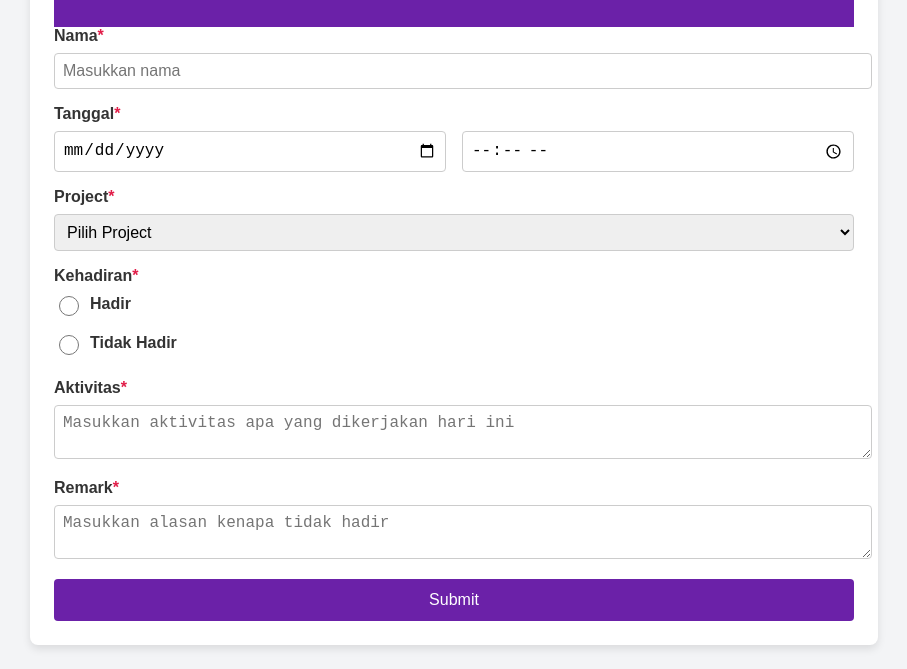
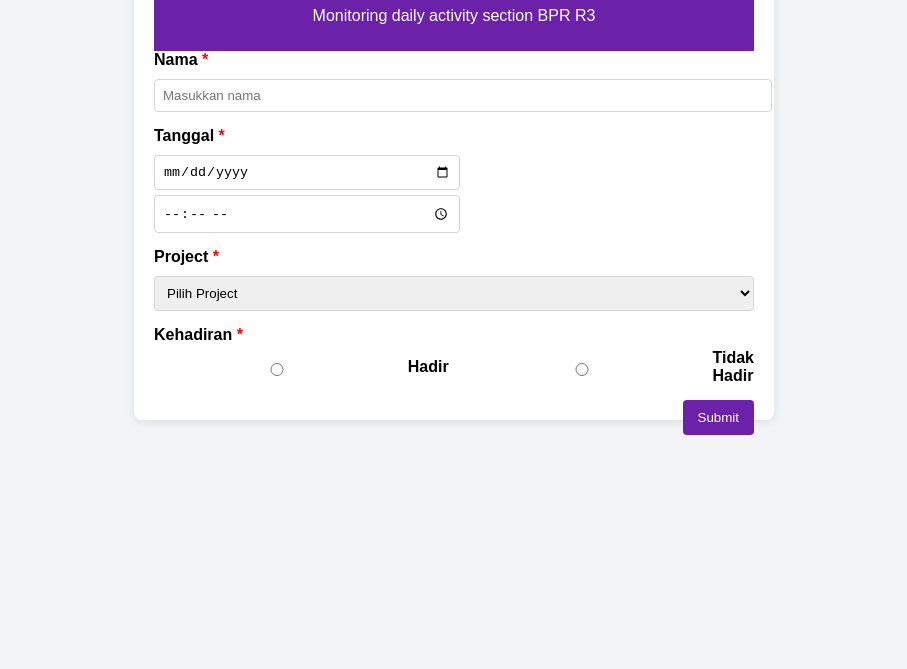
Before and after one commit to splixon224/monitoring, a plain HTML site: page index.html in a window 1280 px wide. Shown: the part 131-800 px from the top of the page, without its empty margins (186-1093 px from the left). Drawn offline with Linux system fonts and the light colour scheme.

Commit message:
Update index.html

```diff
--- a/index.html
+++ b/index.html
@@ -7,79 +7,121 @@
     <link rel="stylesheet" href="https://cdnjs.cloudflare.com/ajax/libs/font-awesome/5.15.3/css/all.min.css">
     <style>
         body {
-            background-color: #f3f4f6; /* Warna latar belakang */
-            padding: 1rem;
-            font-family: 'Arial', sans-serif;
+            background-color: #f3f4f6;
+            font-family: Arial, sans-serif;
+            padding: 20px;
         }
         .container {
-            max-width: 800px;
+            max-width: 600px;
             margin: auto;
             background-color: #ffffff;
             border-radius: 8px;
-            box-shadow: 0 4px 8px rgba(0, 0, 0, 0.1);
-            padding: 1.5rem;
+            box-shadow: 0 2px 10px rgba(0, 0, 0, 0.1);
+            padding: 20px;
         }
         .header {
-            background-color: #6b21a8; /* Warna ungu gelap */
-            color: #ffffff;
-            padding: 1rem;
+            background-color: #6b21a8;
+            color: white;
+            padding: 10px 15px;
             border-radius: 8px 8px 0 0;
             text-align: center;
         }
-        .header h1 {
-            margin: 0;
-            font-size: 1.5rem;
+        .form-group {
+            margin-bottom: 15px;
         }
-        .form-group {
-            margin-bottom: 1rem;
-        }
-        label {
+        .form-group label {
             display: block;
             font-weight: bold;
-            margin-bottom: 0.5rem;
-            color: #333333;
+            margin-bottom: 5px;
         }
-        input[type="text"],
-        input[type="date"],
-        input[type="time"],
-        select,
-        textarea {
+        .form-group input, .form-group select, .form-group textarea {
             width: 100%;
-            padding: 0.5rem;
-            border: 1px solid #cccccc;
+            padding: 8px;
+            border: 1px solid #d1d5db;
             border-radius: 4px;
-            font-size: 1rem;
+            margin-top: 5px;
         }
-        .radio-group {
-            display: flex;
-            flex-direction: column;
-            gap: 0.5rem;
+        .form-group input[type="date"], .form-group input[type="time"] {
+            width: 48%;
+            display: inline-block;
         }
-        .radio-group label {
+        .form-group .radio-group {
             display: flex;
             align-items: center;
-            gap: 0.5rem;
+            gap: 10px;
         }
-        .radio-group input {
-            width: 20px; /* Ukuran radio button */
-            height: 20px;
+        .form-group .radio-group label {
+            margin-bottom: 0;
         }
-        .submit-btn {
-            display: block;
-            width: 100%;
-            background-color: #6b21a8; /* Warna ungu gelap */
-            color: #ffffff;
-            padding: 0.75rem;
+        .hidden {
+            display: none;
+        }
+        .btn-submit {
+            background-color: #6b21a8;
+            color: white;
+            padding: 10px 15px;
             border: none;
             border-radius: 4px;
-            font-size: 1rem;
             cursor: pointer;
-            text-align: center;
+            float: right;
         }
-        .submit-btn:hover {
-            background-color: #4c1d95; /* Warna ungu yang lebih gelap */
+        .btn-submit:hover {
+            background-color: #4b0082;
         }
     </style>
+</head>
+<body>
+    <div class="container">
+        <div class="header">
+            <h1>Daily Activity BPR R3</h1>
+            <p>Monitoring daily activity section BPR R3</p>
+        </div>
+        <form id="activity-form" onsubmit="handleSubmit(event)">
+            <div class="form-group">
+                <label for="nama">Nama <span style="color: red;">*</span></label>
+                <input type="text" id="nama" placeholder="Masukkan nama" required>
+            </div>
+            <div class="form-group">
+                <label for="date-input">Tanggal <span style="color: red;">*</span></label>
+                <input type="date" id="date-input" required style="width: 48%; display: inline-block;">
+                <input type="time" id="time-input" required style="width: 48%; display: inline-block;">
+            </div>
+            <div class="form-group">
+                <label for="project">Project <span style="color: red;">*</span></label>
+                <select id="project" required>
+                    <option value="">Pilih Project</option>
+                    <option>Collection KUM</option>
+                    <option>Collection Retail</option>
+                    <option>Collection SME</option>
+                    <option>Hygiene</option>
+                    <option>ORP Portal</option>
+                    <option>WFMS</option>
+                </select>
+            </div>
+            <div class="form-group">
+                <label>Kehadiran <span style="color: red;">*</span></label>
+                <div class="radio-group">
+                    <input type="radio" id="hadir" name="kehadiran" value="Hadir" onclick="updateSection()" required>
+                    <label for="hadir">Hadir</label>
+                    <input type="radio" id="tidak-hadir" name="kehadiran" value="Tidak Hadir" onclick="updateSection()" required>
+                    <label for="tidak-hadir">Tidak Hadir</label>
+                </div>
+            </div>
+
+            <div id="section-2" class="form-group hidden">
+                <label for="aktivitas">Aktivitas <span style="color: red;">*</span></label>
+                <textarea id="aktivitas" placeholder="Masukkan aktivitas apa yang dikerjakan hari ini" required></textarea>
+            </div>
+
+            <div id="section-3" class="form-group hidden">
+                <label for="remark">Alasan Tidak Hadir <span style="color: red;">*</span></label>
+                <textarea id="remark" placeholder="Masukkan alasan kenapa tidak hadir" required></textarea>
+            </div>
+
+            <button type="submit" class="btn-submit">Submit</button>
+        </form>
+    </div>
+
     <script>
         function updateSection() {
             const hadir = document.getElementById('hadir').checked;
@@ -120,13 +162,13 @@
 
             if (validateDate()) {
                 // Ambil data dari form
-                const nama = document.querySelector('input[type="text"]').value;
+                const nama = document.getElementById('nama').value;
                 const date = document.getElementById('date-input').value;
                 const time = document.getElementById('time-input').value;
-                const project = document.querySelector('select').value;
-                const kehadiran = document.querySelector('input[name="kehadiran"]:checked')?.nextSibling.textContent.trim();
-                const aktivitas = document.querySelector('#section-2 textarea')?.value || '';
-                const remark = document.querySelector('#section-3 textarea')?.value || '';
+                const project = document.getElementById('project').value;
+                const kehadiran = document.querySelector('input[name="kehadiran"]:checked')?.value;
+                const aktivitas = document.getElementById('aktivitas').value || '';
+                const remark = document.getElementById('remark').value || '';
 
                 // Struktur data untuk dikirim ke Google Apps Script
                 const data = {
@@ -140,7 +182,7 @@
                 };
 
                 try {
-                    const response = await fetch('https://script.google.com/macros/s/AKfycbyTUl22Dd-53yt1Scg4jPeGS5vJV3OZ0maEU6t_qSnS7GpRJ0SQV4JF-n6ZkczdkA2k_w/exec', {
+                    const response = await fetch('https://script.google.com/macros/s/AKfycbwC1EtoFevXsGlE_Q66Z1QRkUwIPkBg28IaGPpxrn_1F1Wv-kPgxIizc8tFS5Txnkn9hQ/exec', {
                         method: 'POST',
                         headers: {
                             'Content-Type': 'application/json'
@@ -150,6 +192,9 @@
 
                     if (response.ok) {
                         alert('Form submitted successfully!');
+                        document.getElementById('activity-form').reset();
+                        document.getElementById('section-2').classList.add('hidden');
+                        document.getElementById('section-3').classList.add('hidden');
                     } else {
                         console.error('Error response:', response.status, response.statusText);
                         alert('Failed to submit form.');
@@ -161,63 +206,5 @@
             }
         }
     </script>
-</head>
-<body>
-    <div class="container">
-        <div class="header">
-            <h1>Daily Activity BPR R3</h1>
-            <p>Monitoring daily activity section BPR R3</p>
-        </div>
-        <form onsubmit="handleSubmit(event)">
-            <div class="form-group">
-                <label>Nama<span style="color: #e11d48;">*</span></label>
-                <input type="text" placeholder="Masukkan nama" required>
-            </div>
-            <div class="form-group">
-                <label>Tanggal<span style="color: #e11d48;">*</span></label>
-                <div style="display: flex; gap: 1rem;">
-                    <input type="date" id="date-input" placeholder="YYYY-MM-DD" required>
-                    <input type="time" id="time-input" placeholder="HH:MM" required>
-                </div>
-            </div>
-            <div class="form-group">
-                <label>Project<span style="color: #e11d48;">*</span></label>
-                <select required>
-                    <option value="">Pilih Project</option>
-                    <option>Collection KUM</option>
-                    <option>Collection Retail</option>
-                    <option>Collection SME</option>
-                    <option>Hygiene</option>
-                    <option>ORP Portal</option>
-                    <option>WFMS</option>
-                </select>
-            </div>
-            <div class="form-group">
-                <label>Kehadiran<span style="color: #e11d48;">*</span></label>
-                <div class="radio-group">
-                    <label>
-                        <input type="radio" id="hadir" name="kehadiran" onclick="updateSection()" required>
-                        <span>Hadir</span>
-                    </label>
-                    <label>
-                        <input type="radio" id="tidak-hadir" name="kehadiran" onclick="updateSection()" required>
-                        <span>Tidak Hadir</span>
-                    </label>
-                </div>
-            </div>
-
-            <div id="section-2" class="form-group hidden">
-                <label>Aktivitas<span style="color: #e11d48;">*</span></label>
-                <textarea placeholder="Masukkan aktivitas apa yang dikerjakan hari ini" required></textarea>
-            </div>
-
-            <div id="section-3" class="form-group hidden">
-                <label>Remark<span style="color: #e11d48;">*</span></label>
-                <textarea placeholder="Masukkan alasan kenapa tidak hadir" required></textarea>
-            </div>
-
-            <button type="submit" class="submit-btn">Submit</button>
-        </form>
-    </div>
 </body>
 </html>
```
